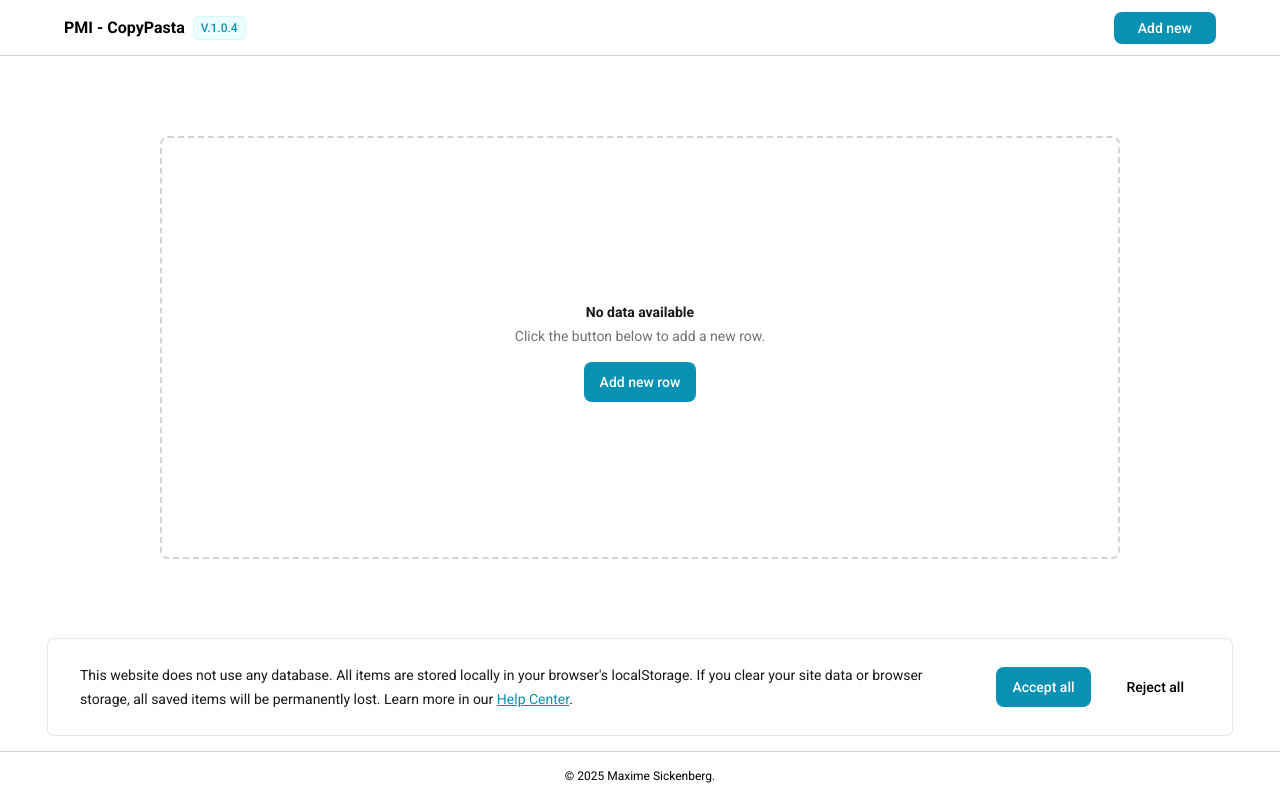
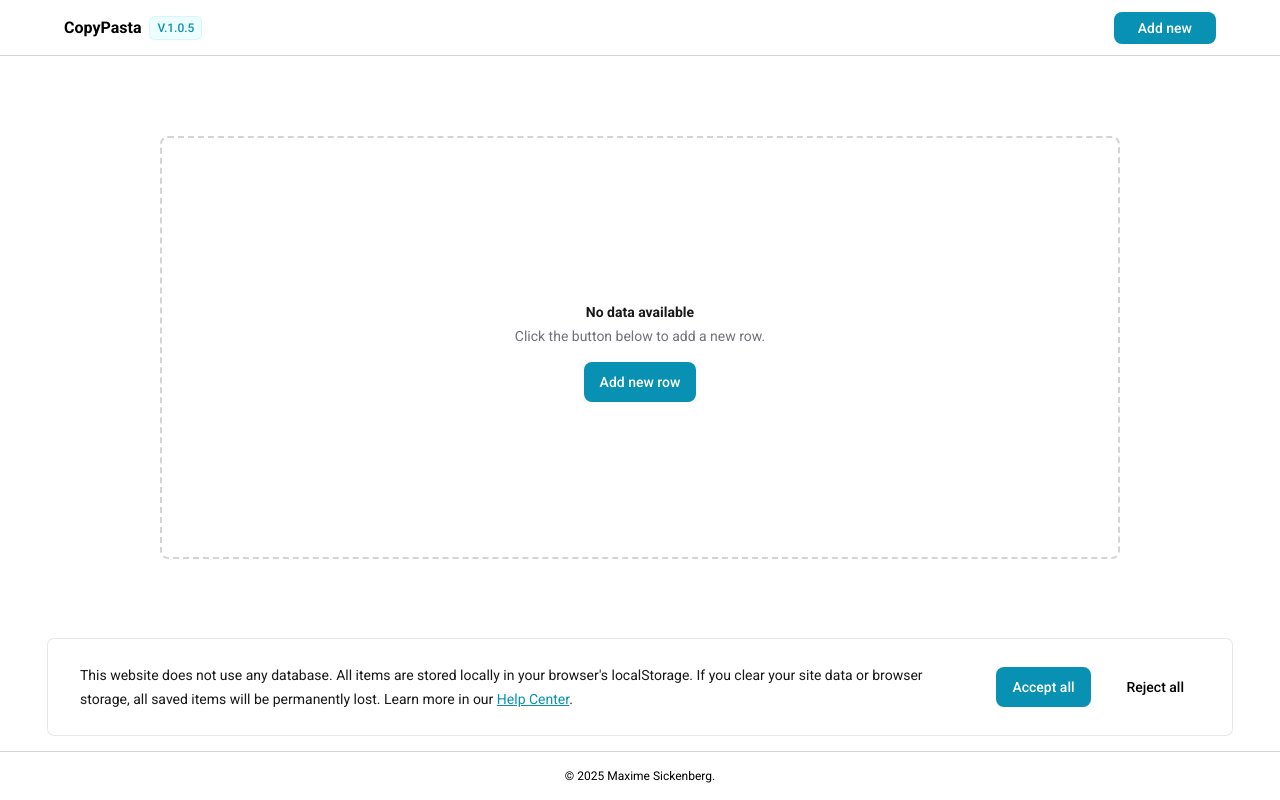
Before and after one commit to TheRedRacing/copypasta, a Next.js app: page / in a window 1280 px wide. Built offline with nearby package versions, Linux system fonts and the light colour scheme.

Commit message:
Bump version to 1.0.5

```diff
--- a/src/components/header.tsx
+++ b/src/components/header.tsx
@@ -6,10 +6,10 @@ export default function Header() {
         <header className="sticky top-0 inset-x-0 z-40 bg-white flex items-center justify-between border-b border-zinc-300 h-14 px-4 sm:px-10 lg:px-16">
             <div className="flex items-end gap-2">
                 <Link href="/" className="font-bold">
-                    <span>PMI - CopyPasta</span>
+                    <span>CopyPasta</span>
                 </Link>
                 <span className="inline-flex items-center rounded-md bg-cyan-50 px-2 py-1 text-xs font-medium text-cyan-600 ring-1 ring-inset ring-cyan-500/10">
-                    V.1.0.4
+                    V.1.0.5
                 </span>
             </div>
 
```
